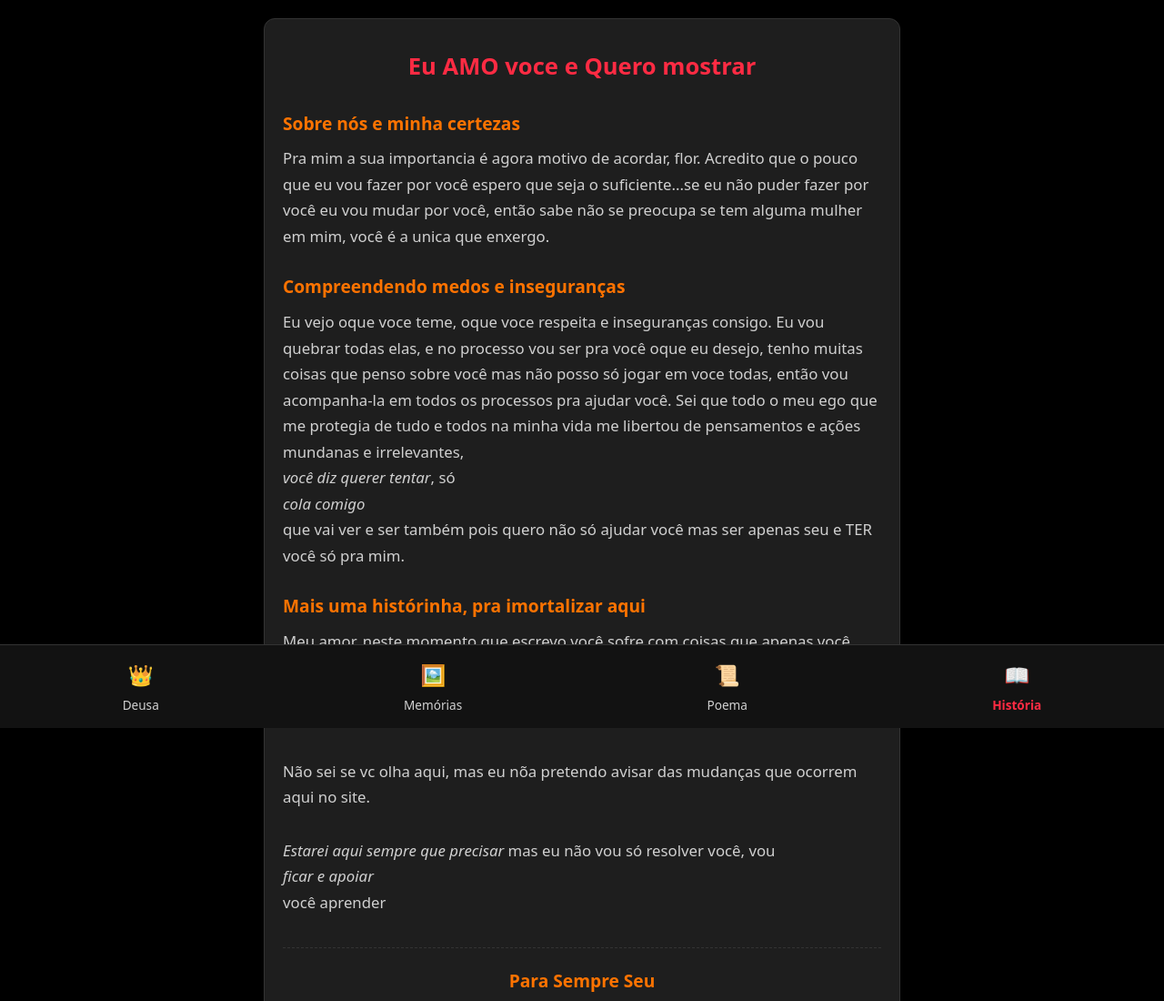
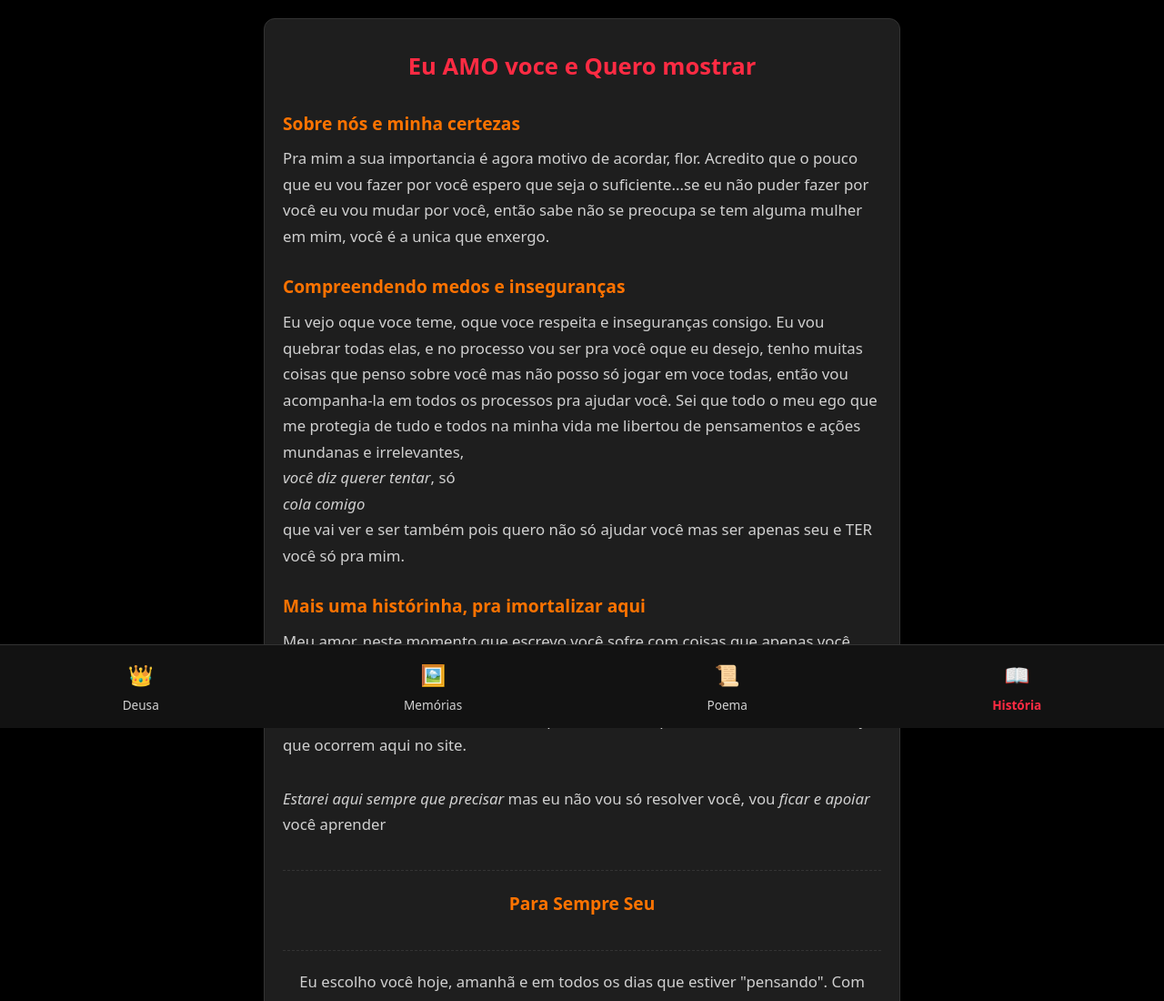
Before and after one commit to nicolasbvsantos-lab/voce-minha-deusa, a plain HTML site: page paginas/historia.html in a window 1280 px wide. Shown: the top 1100 px of the page at 91% size. Drawn offline with Linux system fonts and the light colour scheme.

Commit message:
Fix typos and formatting in historia.html

```diff
--- a/paginas/historia.html
+++ b/paginas/historia.html
@@ -31,11 +31,11 @@
                 <p>
                     Meu amor, neste momento que escrevo você sofre com coisas que apenas você poderá mudar, <strong>Seus Pensamentos</strong>
                      eu queria poder absorver eles e deixa-los suportaveis pra você, mas agora percebo que você só ficará forte consigo
-                    mesma se fazer sozinha.<br><br>Não sei se vc olha aqui, mas eu nõa pretendo avisar das mudanças que ocorrem aqui no site.
+                    mesma se fazer sozinha.Não sei se vc olha aqui, mas eu não pretendo avisar das mudanças que ocorrem aqui no site.
                 </p>
                  <br>
                  <p>
-                     <i>Estarei aqui sempre que precisar</i> mas eu não vou só resolver você, vou <br><i>ficar e apoiar</i><br> você aprender
+                     <i>Estarei aqui sempre que precisar</i> mas eu não vou só resolver você, vou    <i>ficar e apoiar</i>    você aprender
                  </p>
             </section>
             <section class="bloco-texto destaque-final">
```
